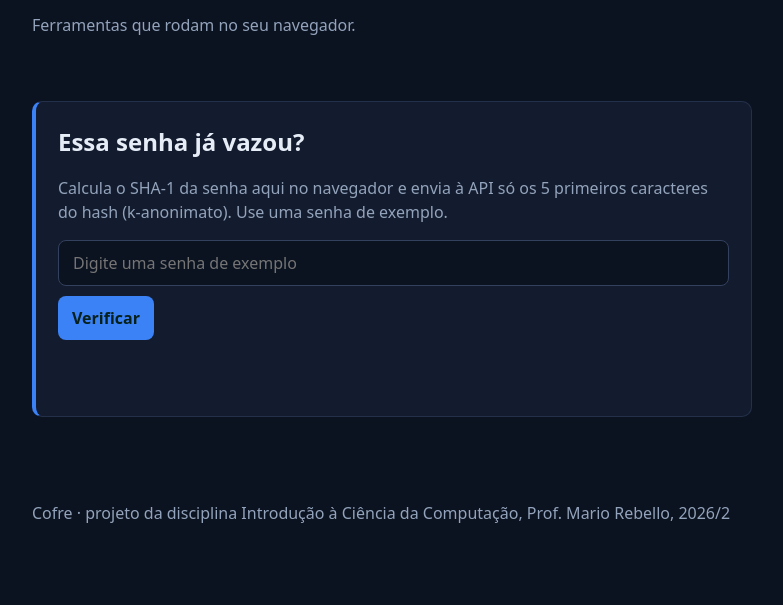
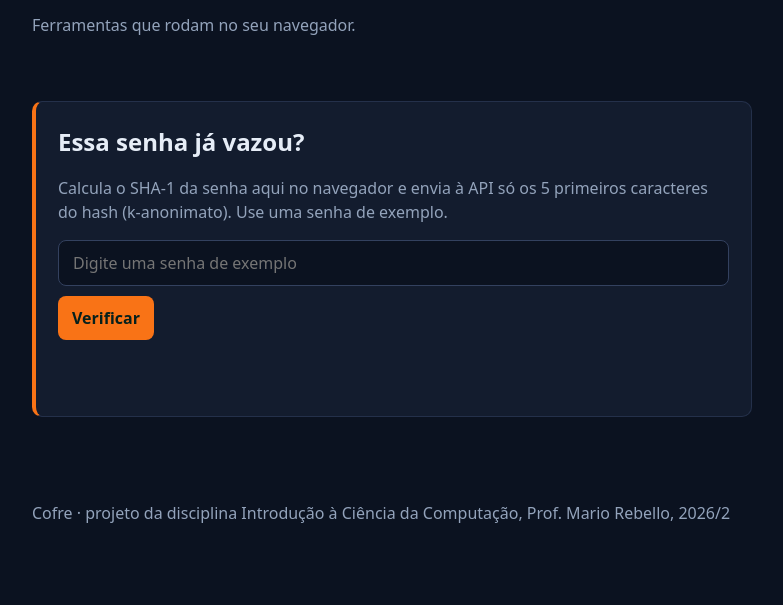
Before and after one commit to GoldenCrew-ADM/cofre, a plain HTML site: page cofre/index.html in a window 1280 px wide. Shown: the part 195-800 px from the top of the page, without its empty margins (248-1031 px from the left). Drawn offline with Linux system fonts and the light colour scheme.

Commit message:
Tema B: muda a cor de destaque

```diff
--- a/cofre/style.css
+++ b/cofre/style.css
@@ -1,6 +1,6 @@
 /* Cores do Cofre */
 :root {
-  --destaque: #3b82f6;
+  --destaque: #f97316;
   --fundo: #0b1220;
   --cartao: #131c2e;
   --texto: #e6edf7;
```
